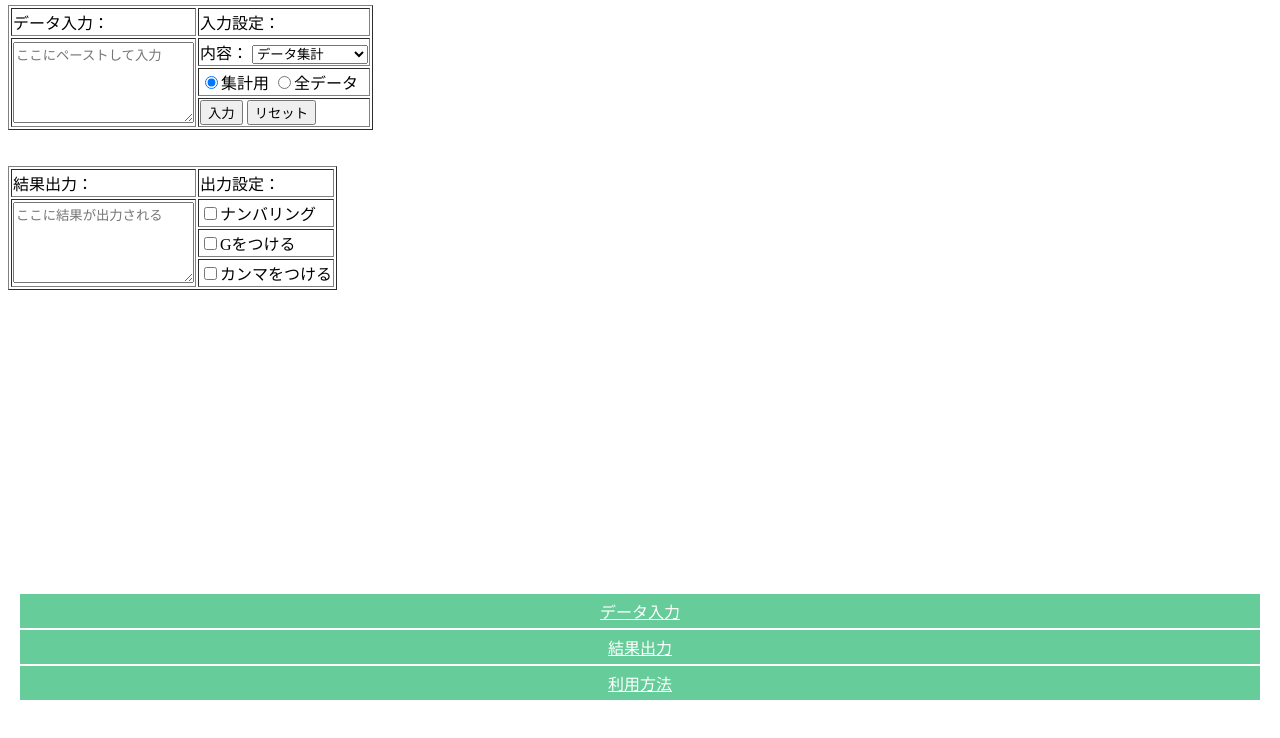
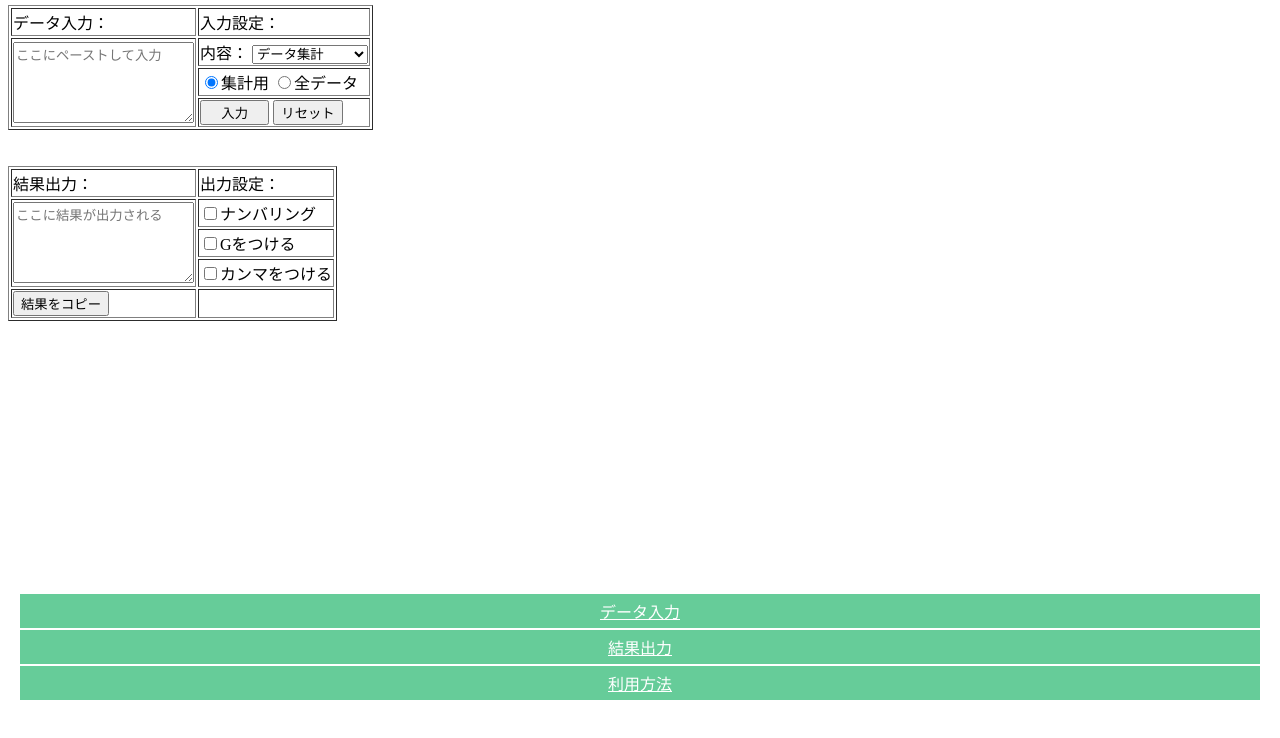
Before and after one commit to YoshiokaTsuyoshi/DorakenCalc, a plain HTML site: page index.html in a window 1280 px wide. Shown: the part 90-828 px from the top of the page. Drawn offline with Linux system fonts and the light colour scheme.

Commit message:
Update index.html

```diff
--- a/index.html
+++ b/index.html
@@ -42,7 +42,7 @@
 			}
 		</style>
 		<script>
-			let dataText, resultText, frags = [0, 0, -1, -1, -1], shareRateData = [];
+			let DATATEXT = [], resultText, frags = [0, 0, -1, -1, -1], shareRateData = [];
 			function inputSelect() {
 				let tempInOptEl = document.getElementById("inputOption"), tempEl1InSec, tempEl2InSec, tempEl3InSec, newSpan, shareOptionDiv = document.getElementById("shareOption");
 				const selectElement = document.getElementById("inputSelect");
@@ -151,7 +151,7 @@
 				inputSelectEl.remove();
 				document.getElementById("inputSelectDiv").appendChild(newSpan);
 				let tempEl1Init = document.getElementById("inputButton");
-				tempEl1Init.value = "追加";
+				tempEl1Init.value = "　追加　";
 				tempEl1Init.onclick = "";
 				tempEl1Init.addEventListener("click", addData);
 				for(let i = 0; i < optionEls.length; i++) {
@@ -398,6 +398,22 @@
 				}
 				console.log(frags);
 			}
+
+			function copyResult(frag) {
+				if(frag) {
+					let result = document.getElementById("outputArea");
+					if(navigator.clipboard) {
+						navigator.clipboard.writeText(result.value);
+					} else {
+						result.select();
+						document.execCommand('copy');
+					}
+					document.getElementById("copyResultSpan").innerHTML = "コピーしました。";
+					window.setTimeout(copyResult, 3000);
+				} else {
+					document.getElementById("copyResultSpan").innerHTML = "";
+				}
+			}
 		</script>
 	</head>
 	<body>
@@ -428,7 +444,7 @@
 				</span></div>
 				</td></tr>
 				<tr><td>
-				<input id="inputButton" type="button" value="入力" onclick="inputData()">
+				<input id="inputButton" type="button" value="　入力　" onclick="inputData()">
 				<input id="inputClearButton" type="button" value="リセット" onclick="window.location.reload();">
 				</td></tr>
 			</table>
@@ -460,6 +476,11 @@
 				<input type="checkbox" name="outputOption" value="comma" onchange="outputOptChange(3)">カンマをつける
 				</div>
 				</td></tr>
+				<tr><td>
+					<input id="copyButton" type="button" value="結果をコピー" onclick="copyResult(true)">
+				</td><td>
+					<span id="copyResultSpan"></span>
+				</td></tr>
 			</table>
 		</div>
 		<div id="example">
```
